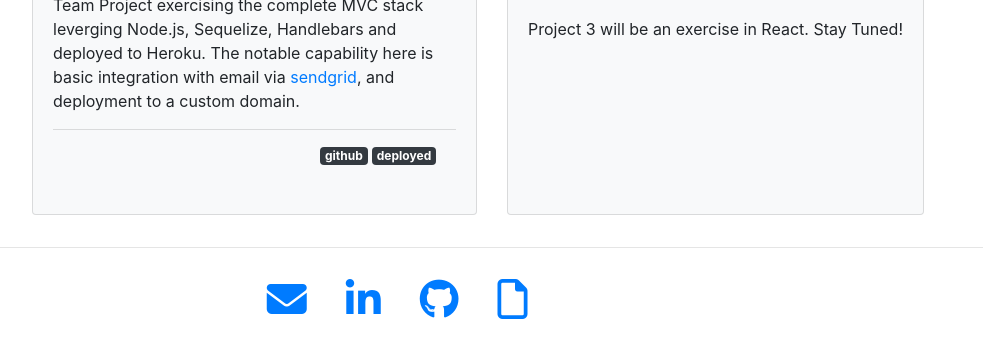
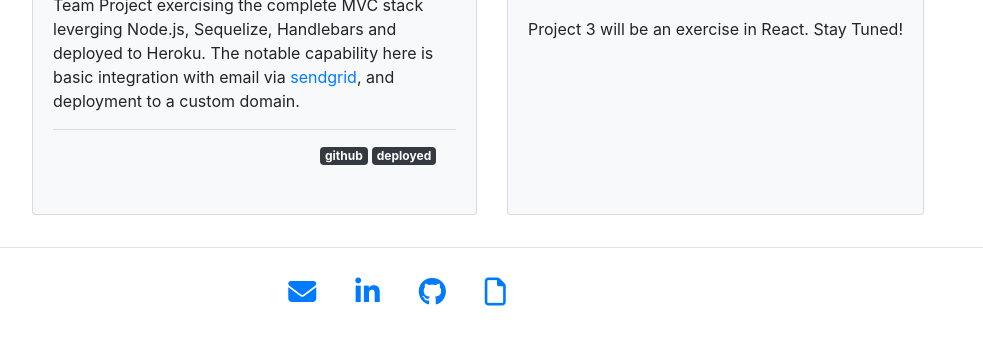
Before and after one commit to jonesjsc/portfolio, a plain HTML site: page index.html in a window 1280 px wide. Shown: the part 2269-2613 px from the top of the page, without its empty margins (243-1226 px from the left). Drawn offline with nearby package versions, Linux system fonts and the light colour scheme.

Commit message:
tweaking icons

```diff
--- a/index.html
+++ b/index.html
@@ -183,8 +183,8 @@
     <div class="container" id="contact">
         <div class="row">
             <div class="col-sm-12 d-flex justify-content-around">
-                <h1>
-                    <ul class="list-group list-group-horizontal-sm">
+                <h3>
+                    <ul class="list-group list-group-horizontal">
                         <li class="list-group-item border-0">
                             <a href="mailto: jason.e.jones@gmail.com">
                                 <i class="fas fa-envelope"></i>
@@ -206,7 +206,7 @@
                             </a>
                         </li>
                     </ul>
-                </h1>
+                </h3>
             </div>
         </div>
     </div>
```
